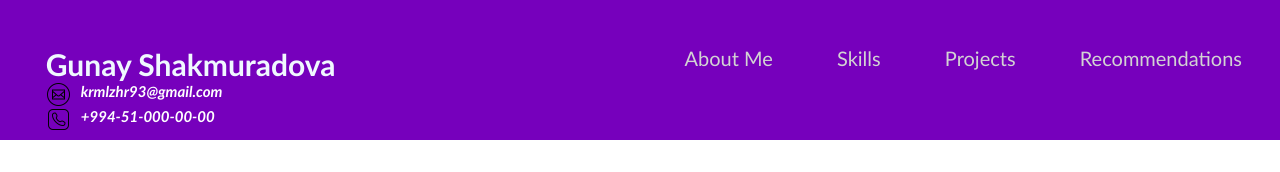
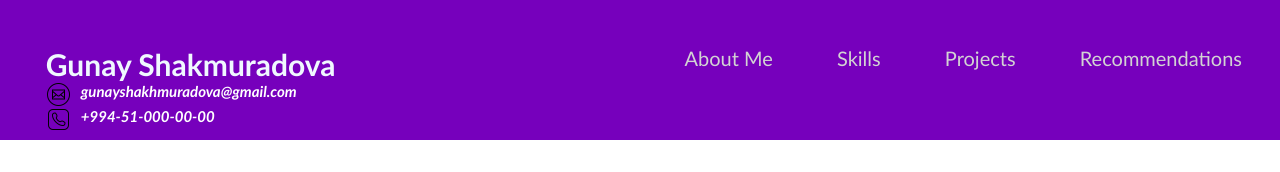
Before and after one commit to gunayshakhmuradova/Portfolio-4, a plain HTML site: page index.html in a window 1280 px wide. Shown: the top 172 px of the page. Drawn offline with Linux system fonts and the light colour scheme.

Commit message:
Update index.html

```diff
--- a/index.html
+++ b/index.html
@@ -16,7 +16,7 @@
         <div class="profile_name">
           Gunay Shakmuradova
           <div class="contact_info">
-          <a href="mailto:krmlzhr93@gmail.com"> <img src="assets/envelope.png" alt=""/>krmlzhr93@gmail.com</a>
+          <a href="mailto:gunayshakhmuradova@gmail.com"> <img src="assets/envelope.png" alt=""/>gunayshakhmuradova@gmail.com</a>
         </div>
         <div style="clear:both;"></div>
         <div class="contact_info">
```
